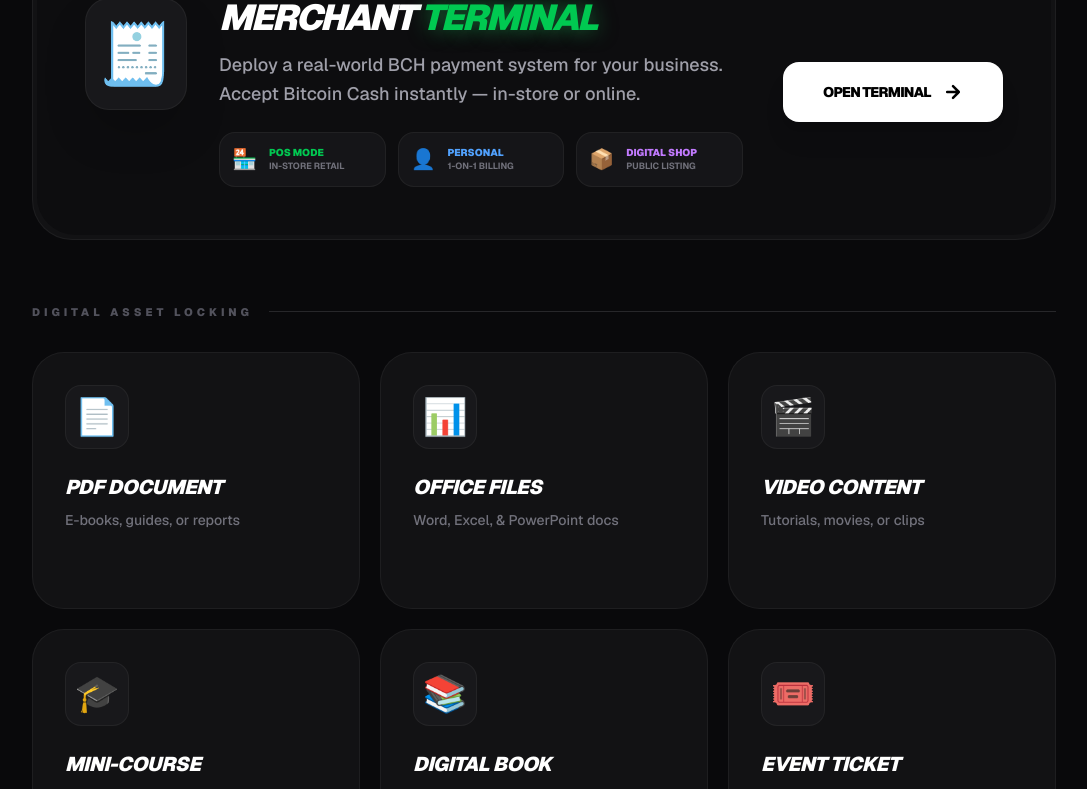
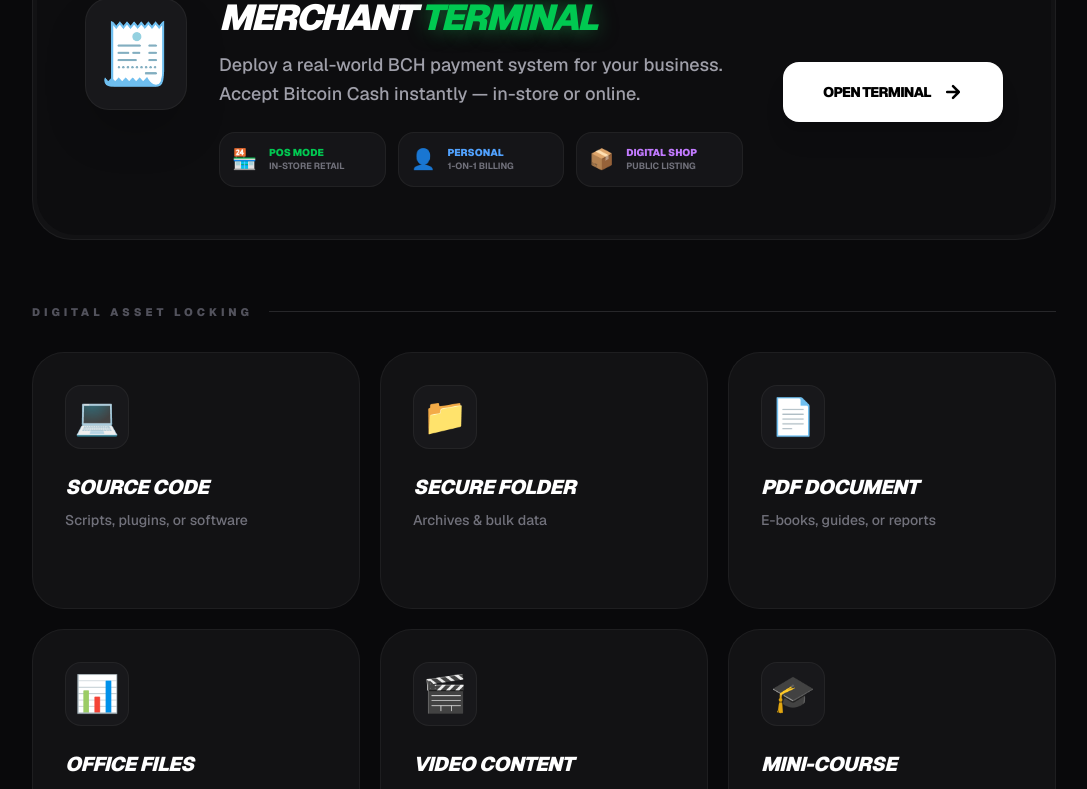
Before and after one commit to saleemm1/payonce-cash, a Next.js app: page /create in a window 1280 px wide. Shown: the part 468-1257 px from the top of the page, without its empty margins (96-1183 px from the left). Built offline with nearby package versions, Linux system fonts and the light colour scheme.

Commit message:
Update page.js

```diff
--- a/app/create/page.js
+++ b/app/create/page.js
@@ -4,6 +4,8 @@ import Link from 'next/link';
 
 export default function CreatePage() {
   const digitalAssets = [
+    { name: 'Source Code', slug: 'code', icon: '💻', desc: 'Scripts, plugins, or software' },
+    { name: 'Secure Folder', slug: 'folder', icon: '📁', desc: 'Archives & bulk data' },
     { name: 'PDF Document', slug: 'pdf', icon: '📄', desc: 'E-books, guides, or reports' },
     { name: 'Office Files', slug: 'office', icon: '📊', desc: 'Word, Excel, & PowerPoint docs' },
     { name: 'Video Content', slug: 'video', icon: '🎬', desc: 'Tutorials, movies, or clips' },
```
